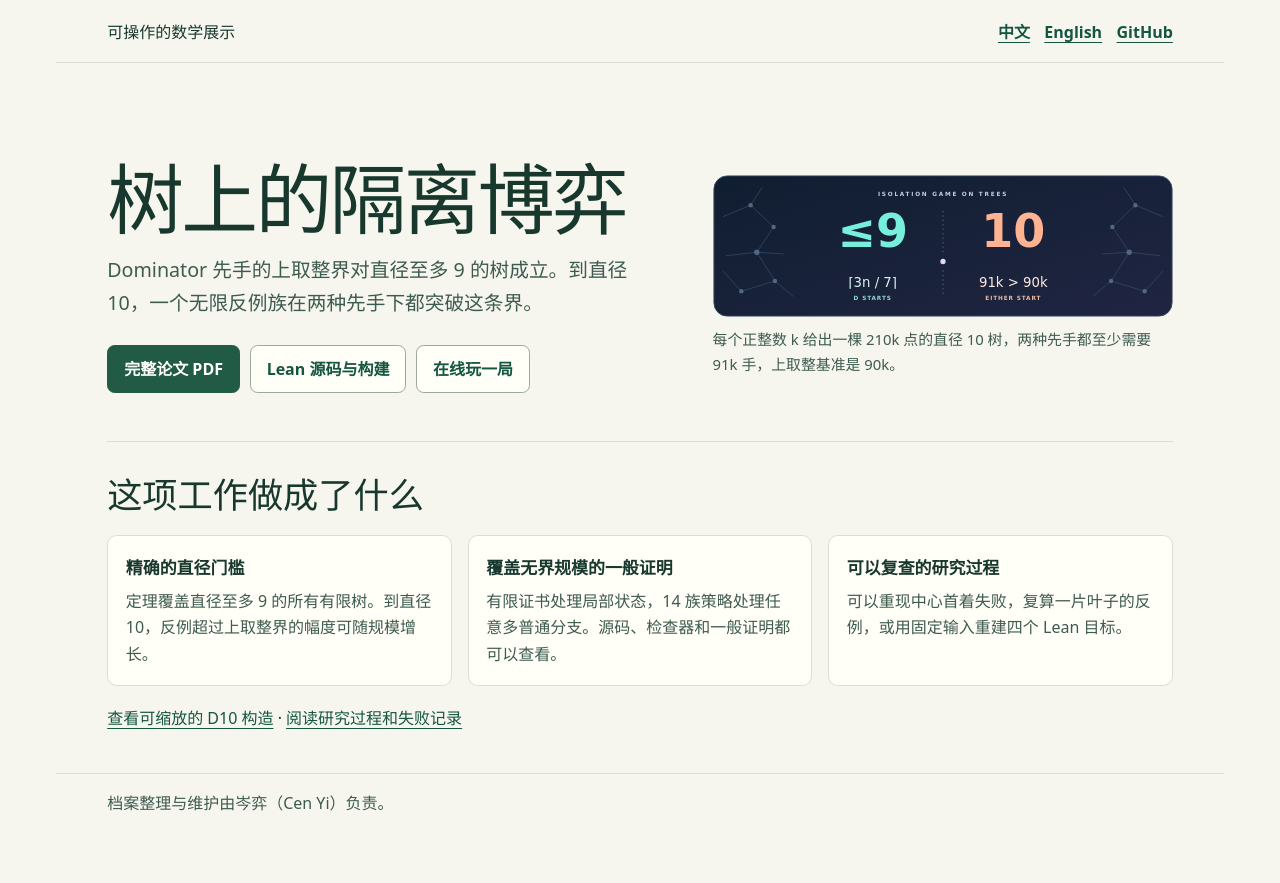
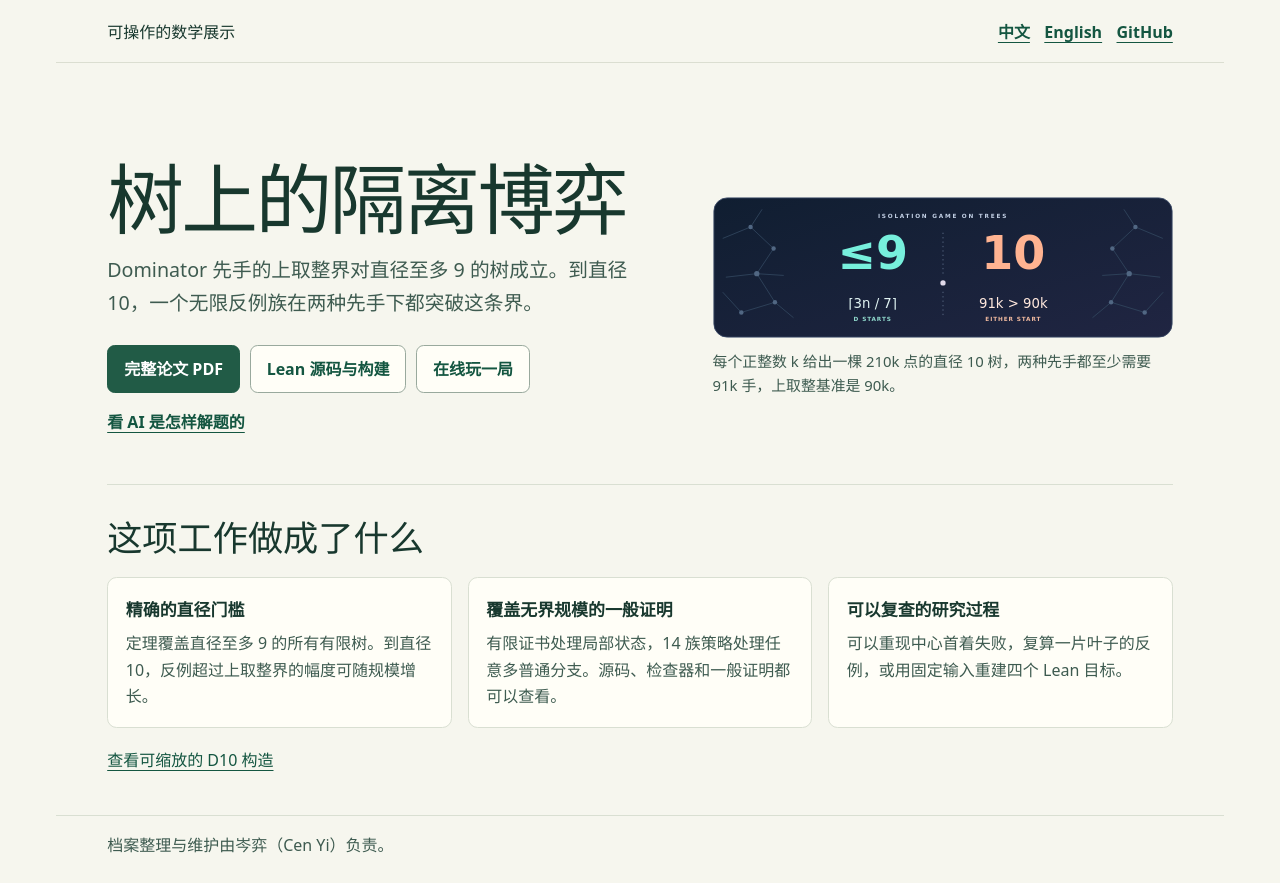
Before and after one commit to prooflog553/isolation-game-on-trees-exhibit, a plain HTML site: page index.html in a window 1280 px wide. Before the commit the page ends 840 px from the top, so only its background shows below. Drawn offline with Linux system fonts and the light colour scheme.

Commit message:
Show how AI reached the results through counterexamples and proof repairs

```diff
--- a/index.html
+++ b/index.html
@@ -23,6 +23,7 @@
     .actions a { background:#fffef7; border:1px solid #99a99d; border-radius:.48rem; padding:.62rem 1rem; font-weight:660; text-decoration:none; }
     .actions a:first-child { background:#215b46; border-color:#215b46; color:#fff; }
     .actions a:hover { background:#e8ecdf; color:#18382e; }
+    .story-link { margin:1rem 0 0; font-weight:650; }
     figure { margin:0; }
     figure img { display:block; width:100%; height:auto; }
     figcaption { margin:.65rem 0 0; font-size:.93rem; color:#3e5b50; }
@@ -55,6 +56,7 @@
         <a href="https://github.com/prooflog553/isolation-game-on-trees-exhibit/tree/main/formal" data-en="Lean source and builds">Lean 源码与构建</a>
         <a href="demo/index.html" data-en="Play the game">在线玩一局</a>
       </nav>
+      <p class="story-link"><a href="https://github.com/prooflog553/isolation-game-on-trees-exhibit/blob/main/RESEARCH.zh-Hans.md" data-en-href="https://github.com/prooflog553/isolation-game-on-trees-exhibit/blob/main/RESEARCH.md" data-en="How AI worked through the problem">看 AI 是怎样解题的</a></p>
     </div>
     <figure>
       <img src="assets/diameter-threshold.svg" alt="舍入界在直径 9 到 10 的变化" width="1040" height="320">
@@ -68,7 +70,7 @@
       <article><h3 data-en="A proof for unbounded trees">覆盖无界规模的一般证明</h3><p data-en="Finite checks handle the exceptional cases. Strategies for 14 families account for arbitrarily many ordinary branches.">有限证书处理局部状态，14 族策略处理任意多普通分支。源码、检查器和一般证明都可以查看。</p></article>
       <article><h3 data-en="An inspectable research process">可以复查的研究过程</h3><p data-en="Replay the failed center opening, verify the one-leaf counterexample, or build all four Lean targets from pinned inputs.">可以重现中心首着失败，复算一片叶子的反例，或用固定输入重建四个 Lean 目标。</p></article>
     </div>
-    <a href="demo/d10.html" data-en="Explore the D10 construction">查看可缩放的 D10 构造</a> · <a href="https://github.com/prooflog553/isolation-game-on-trees-exhibit/blob/main/RESEARCH.md" data-en="Read the research process">阅读研究过程和失败记录</a>
+    <a href="demo/d10.html" data-en="Explore the D10 construction">查看可缩放的 D10 构造</a>
   </section>
 </main>
 <footer data-en="Archive curation and maintenance by Cen Yi (岑弈).">档案整理与维护由岑弈（Cen Yi）负责。</footer>
@@ -76,6 +78,7 @@
   if (new URLSearchParams(location.search).get('lang') === 'en') {
     document.documentElement.lang = 'en';
     document.querySelectorAll('[data-en]').forEach(node => { node.textContent = node.dataset.en; });
+    document.querySelectorAll('[data-en-href]').forEach(node => { node.href = node.dataset.enHref; });
     document.querySelector('figure img').alt = 'The rounded bound changes at diameter 9 to 10';
   }
 </script>
```
Also changed, not shown: SHA256SUMS.txt, 5 other files.
